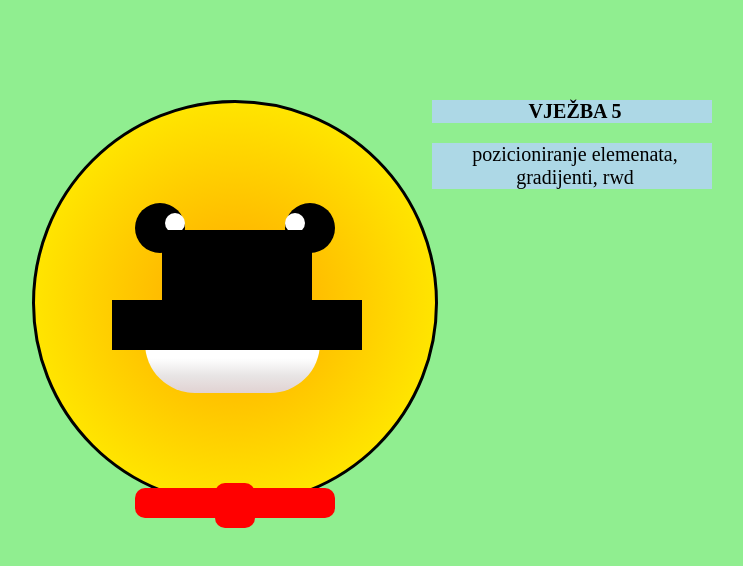
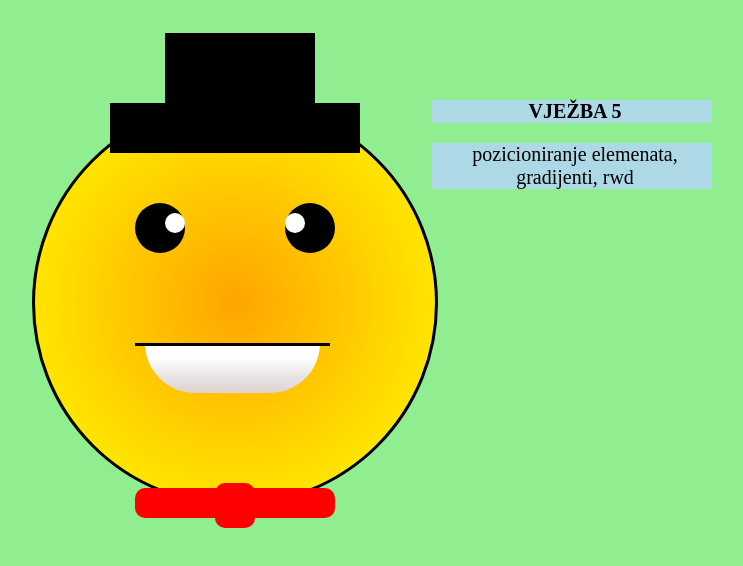
Before and after one commit to Nika-0511/nikaziljak_5, a plain HTML site: page index.html in a window 1280 px wide. Shown: the whole page, without its empty margins (68-811 px from the left). Drawn offline with Linux system fonts and the light colour scheme.

Commit message:
Add files via upload

```diff
--- a/index.html
+++ b/index.html
@@ -16,10 +16,10 @@
 <div id="usta2"></div>
 <div id="d1"></div>
 <div id="d2"></div>
+<div id="d3"></div>
+<div id="d4"></div>
 </div>
-<div class="d3"></div>
-<div class="d4"></div>
-<div>
+
 <h1>VJEŽBA 5</h1><p id="tekst">pozicioniranje elemenata, gradijenti, rwd</p>
 </div>
 
--- a/stil.css
+++ b/stil.css
@@ -92,21 +92,21 @@ background-color: lightblue;
 display:block;
 clear:none;
 }
-.d3{
+#d3{
 position:absolute;
 background-color:black;
 width:250px;
 height:50px;
-bottom:450px;
-left:180px;
+bottom:px;
+left:75px;
 }
-.d4{
+#d4{
 position:absolute;
 background-color:black;
 width:150px;
 height:100px;
-bottom:470px;
-right:900px;
+bottom:370px;
+right:120px;
 }
 h1{
 text-align:center;
@@ -117,3 +117,4 @@ margin-left: 400px;
 background-color: lightblue;
 display:block;
 }
+@media screen and (max-widht:)
```
